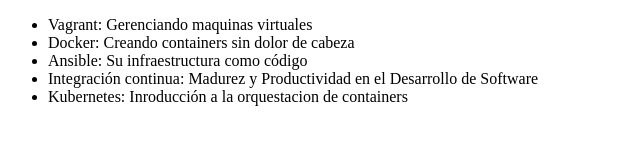
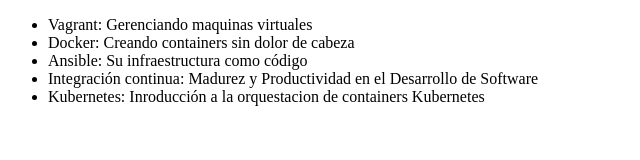
Before and after one commit to mateovalg/alura-git, a plain HTML site: page mateo/index.html in a window 1280 px wide. Shown: the full height of the page, 0-640 px from the left. Drawn offline with Linux system fonts and the light colour scheme.

Commit message:
Cambiar el nombre del curso de Kubernetes

```diff
--- a/mateo/index.html
+++ b/mateo/index.html
@@ -10,7 +10,7 @@
          <li> Docker: Creando containers sin dolor de cabeza  </li>
          <li> Ansible: Su infraestructura como código</li>
          <li> Integración continua: Madurez y Productividad en el Desarrollo de Software </li>
-         <li>Kubernetes: Inroducción a la orquestacion de containers</li>
+         <li>Kubernetes: Inroducción a la orquestacion de containers Kubernetes</li>
      </ul>
 </body>
 </html>
```
